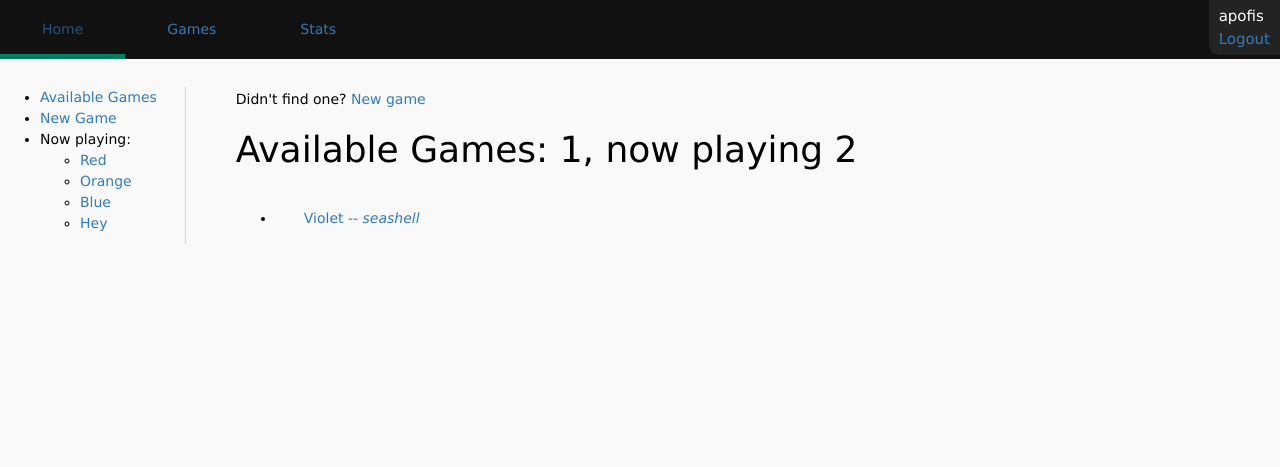
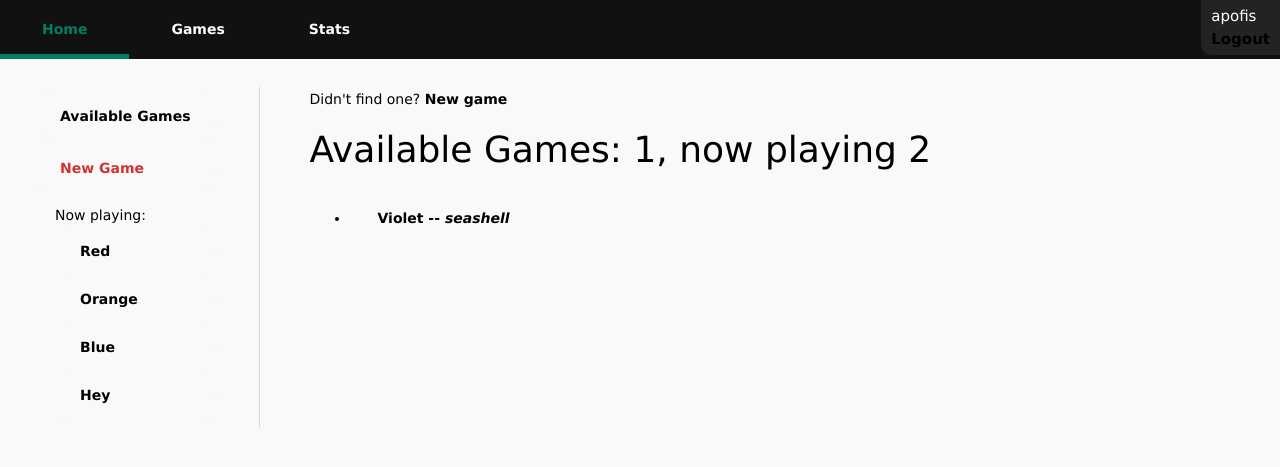
Before and after one commit to apofis96/The_777stones, a Django app: page /game/ in a window 1280 px wide. Shown: the top 467 px of the page. Run offline with Django 3.2, Linux system fonts and the light colour scheme; a user stored in the database is signed in; data comes from the database, SQL or seed files in the repository; some libraries are stand-ins or nearby versions.

Commit message:
Симпатичный aside

```diff
--- a/static/css/styles.css
+++ b/static/css/styles.css
@@ -1,3 +1,8 @@
+:root {
+    --main-bg-color: #f9f9f9;
+    --em-color: #008060;
+}
+
 body {
 	display: table;
 	font-family: Verdana, fantasy;
@@ -5,7 +10,7 @@ body {
 	padding: 0;
 	margin: 0;
 	border-style: none;
-	background-color: #f9f9f9;
+	background-color: var(--main-bg-color);
 	color: black;
 	width: 100%;
 	line-height: 1.5;
@@ -53,6 +58,9 @@ nav{
 	nav ul li {
 		float: left;
 	}
+    nav ul li a{
+        color: white;
+    }
     nav ul li a:link {
 		display: block;
 	    background-color: #111111;
@@ -81,6 +89,7 @@ nav{
 	nav ul li a:hover {
         display: block;
         background-color: #111111;
+        color: #008060;
         padding: 3em;
         padding-top: 1em;
         padding-bottom: 1em;
@@ -91,18 +100,61 @@ nav{
         border-top-color: #111111;
         border-bottom: 5px;
         border-style: solid;
-        border-bottom-color: #008060;
+        border-bottom-color: var(--em-color);
     }
 .availableGame{
 	padding: 2em;
 }
+/* Block aside styles*/
 #gamenav{
 	float: left;
     margin-top: 2em;
 	padding-right: 2em;
+
     border-right-width: thin;
     border-right-color: #d7d7d7;
     border-right-style: solid;
+}
+
+#gamenav ul {
+    list-style-type: none;
+    padding-left: 20px;
+}
+.gamenawitem{
+	margin: 7px;
+}
+.gamenawitem a{
+    margin: 3px;
+	padding: 7px 25px 7px 25px;
+    display: block;
+    border: var(--main-bg-color);
+    border-radius: 20px;
+    border-style: solid;
+    border-width: thick;
+}
+.gamenawitem a:hover{
+    border: var(--em-color);
+    border-radius: 20px;
+    border-style: solid;
+    border-width: thick;
+}
+#gamenav-gamelist{
+    margin-top: 7px;
+    padding-top: 7px;
+}
+.gamenawitem span{
+    margin: 3px;
+    margin-top: 25px;
+    padding: 7px 25px 7px 25px;
+}
+#gamenav-newgame a{
+    color: #CC3434;
+}
+#gamenav-newgame a:hover{
+    border: #CC3434;
+    border-radius: 20px;
+    border-style: solid;
+    border-width: thick;
 }
 main{
 	padding: 0;
@@ -110,3 +162,14 @@ main{
 	margin: 30px 50px 30px 50px;
 	position: relative;
 }
+a{
+	font-weight: bolder;
+	color: black;
+}
+a:active{
+	color: #008060;
+	text-decoration: #008060;
+}
+a:hover{
+    text-decoration: none;
+}
--- a/templates/base_gamewindow.html
+++ b/templates/base_gamewindow.html
@@ -3,13 +3,13 @@
 {% block aside %}
     <aside id="gamenav">
     <ul>
-    <li><a href="{% url 'All Games' %}">Available Games</a></li>
-    <li><a href="{% url 'New Game' %}">New Game</a></li>
-    <li>Now playing:
+    <li class="gamenawitem"><a href="{% url 'All Games' %}">Available Games</a></li>
+    <li class="gamenawitem" id="gamenav-newgame"><a href="{% url 'New Game' %}">New Game</a></li>
+        <li class="gamenawitem" id="gamenav-gamelist"><span>Now playing:</span>
         <ul>
             {% if userGames.count != 0 %}
                 {% for game in userGames %}
-                    <li><a href="{% url 'Join Game' %}?id={{ game.id }}">{{ game.gameName }}</a></li>
+                    <li class="gamenav-listitem"><a href="{% url 'Join Game' %}?id={{ game.id }}">{{ game.gameName }}</a></li>
                 {% endfor %}
             {% else %}
             <li>Sorry, no games!</li>
```
